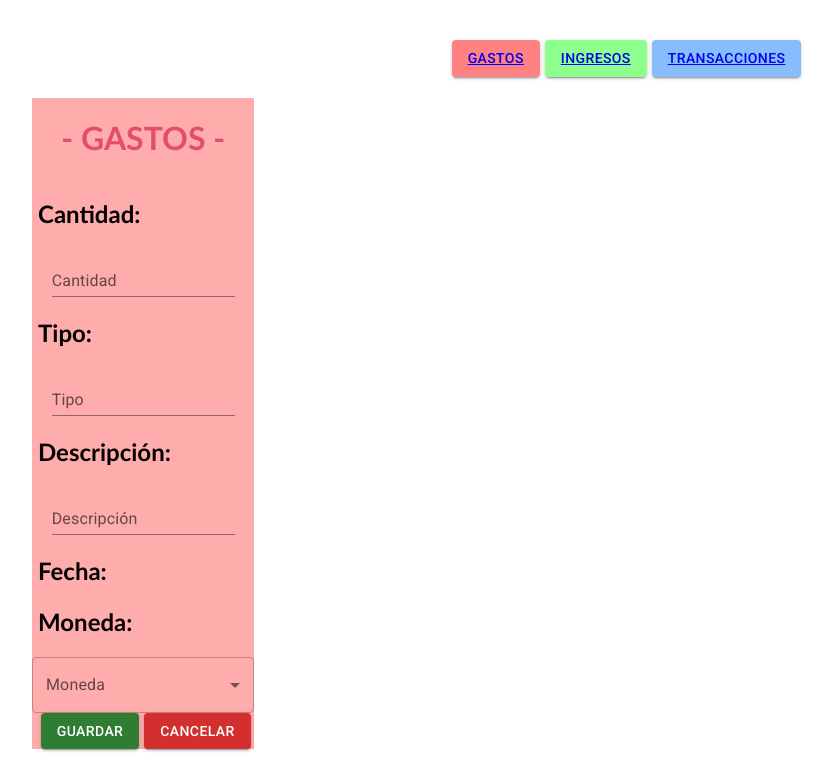
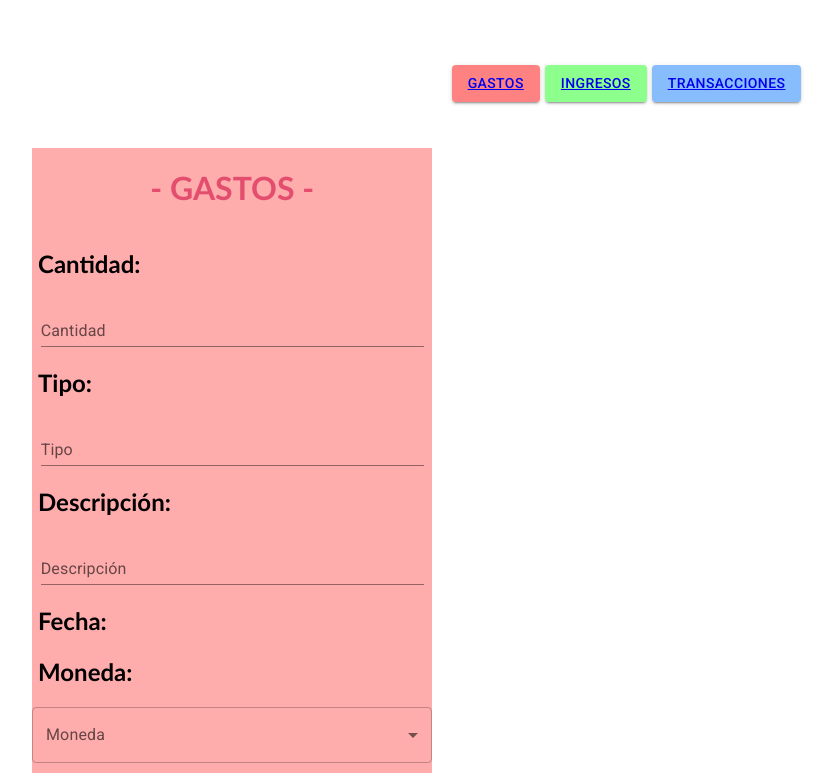
Before and after one commit to CarmenDAM/proyecto_repaso, a React (Create React App) app: page /gastos in a window 1280 px wide. Shown: the top 773 px of the page, without its empty margins (16-849 px from the left). Built offline with nearby package versions, Linux system fonts and the light colour scheme.

Commit message:
Correcciones esteticas

```diff
--- a/src/components/Estilos.css
+++ b/src/components/Estilos.css
@@ -34,17 +34,34 @@ body {
     margin-left: 5px;
   }
 
-  /*.guardar{
-    margin-right:0px !important;
-  }*/
 
   Button{
     margin-left:5px !important;
+    margin-top:25px !important;
+    margin-bottom:25px !important;
   }
 
   .lista{
     height: 200px !important;
     overflow:auto;
+  }
+
+  #cantidad{
+    margin-left:200px !important;
+    text-align: left !important;
+
+  }
+
+  #tipo{
+    margin-left:200px !important;
+    text-align: left !important;
+
+  }
+
+  #descripcion{
+    margin-left:200px !important;
+    text-align: left !important;
+
   }
 
   .btn-gastos {
--- a/src/components/Gastos.jsx
+++ b/src/components/Gastos.jsx
@@ -44,7 +44,7 @@ export default class Gastos extends React.Component{
         return (
 
         <Box component="form" sx={{
-        '& > :not(style)': { m:1,  width: '25ch' },
+        '& > :not(style)': { m:1,  width: '45ch' },
       }}noValidate autoComplete="off">
 
         <div className="fondoG">
@@ -57,7 +57,7 @@ export default class Gastos extends React.Component{
                 <TextField id="tipo" label="Tipo" variant="standard" />
 
                 <h2>Descripción: </h2>
-                <TextField id="descripción" label="Descripción" variant="standard" />
+                <TextField id="descripcion" label="Descripción" variant="standard" />
 
                 <h2>Fecha: </h2>
 
--- a/src/components/ListaDesplegable.jsx
+++ b/src/components/ListaDesplegable.jsx
@@ -22,9 +22,9 @@ export default function ListaDesplegable() {
           value={Moneda}
           label="Moneda"
           onChange={handleChange}>
-          <MenuItem value={10}>Ten</MenuItem>
-          <MenuItem value={20}>Twenty</MenuItem>
-          <MenuItem value={30}>Thirty</MenuItem>
+          <MenuItem value={10}>$</MenuItem>
+          <MenuItem value={20}>€</MenuItem>
+          <MenuItem value={30}>¥</MenuItem>
         </Select>
       </FormControl>
     </Box>);
```
